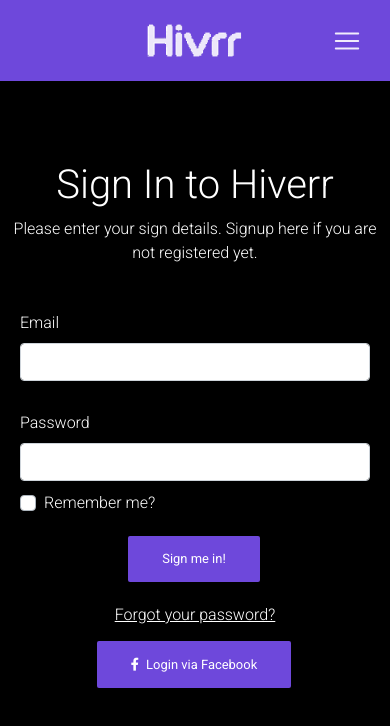
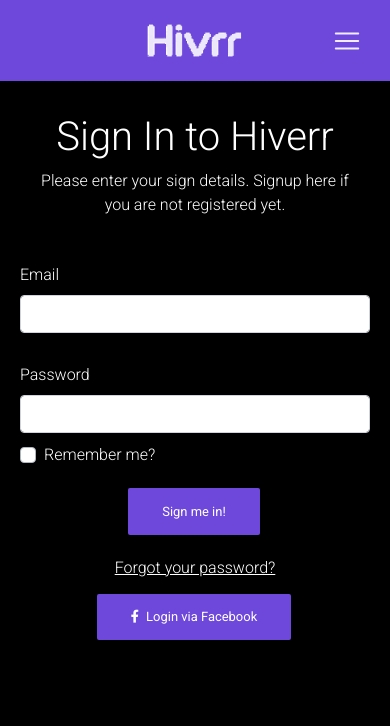
Before and after one commit to talalabbas84/Hiverr-web-frontend, a React (Create React App) app: page /login in a window 390 px wide. Shown: the top 726 px of the page. Built offline with nearby package versions, Linux system fonts and the light colour scheme.

Commit message:
fixed slight UI issues

```diff
--- a/src/components/layout/SignIn/SignInComponent.js
+++ b/src/components/layout/SignIn/SignInComponent.js
@@ -7,7 +7,7 @@
 const SignInComponent = () => {
   return (
     <Fragment>
-      <Grid container>
+      <Grid className='main-container' container>
         <Grid
           alignItems='center'
           container
--- a/src/components/layout/SignIn/index.css
+++ b/src/components/layout/SignIn/index.css
@@ -64,6 +64,9 @@
 .checkbox-css {
   margin-top: 10px;
 }
+.main-container {
+  padding: 7%;
+}
 
 @media screen and (max-width: 768px) {
   .para-media {
@@ -71,4 +74,8 @@
     margin-right: 2%;
     text-align: center;
   }
+  .heading {
+    color: white;
+    padding-top: 5px;
+  }
 }
```
